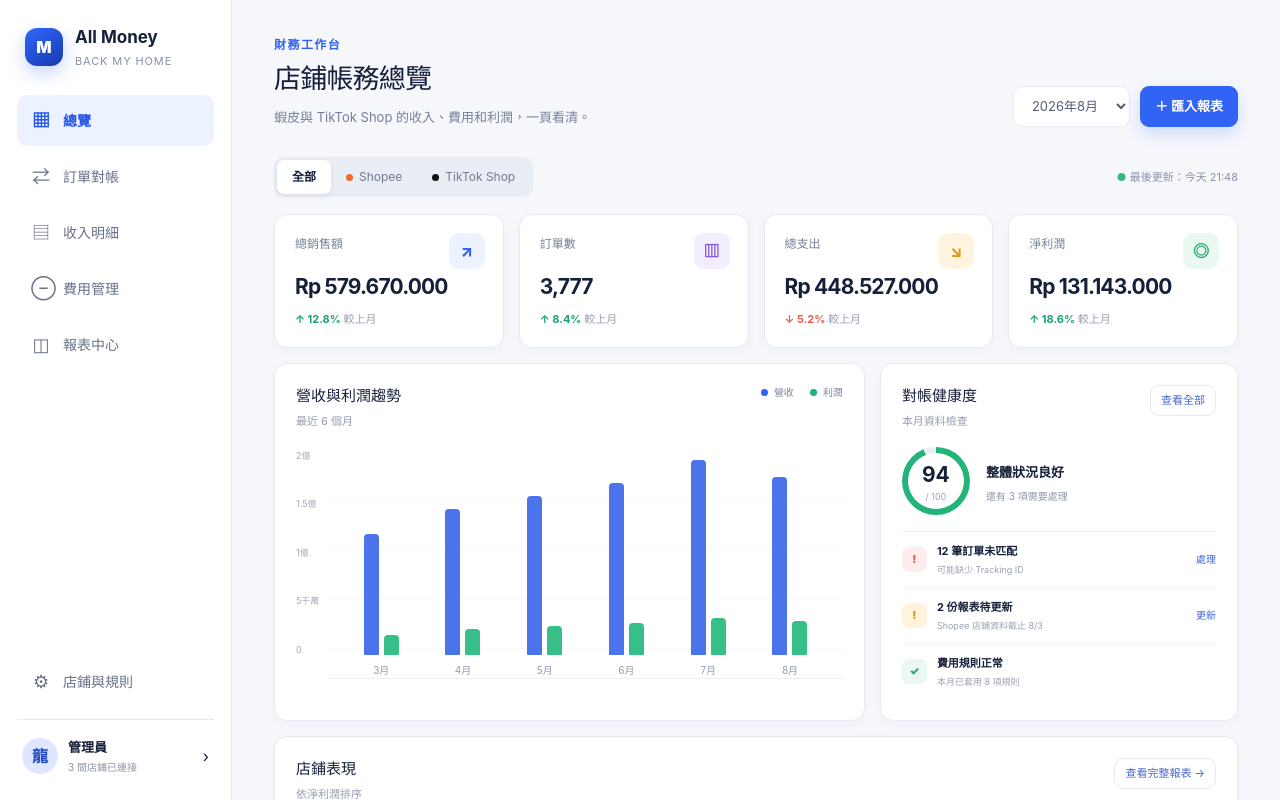
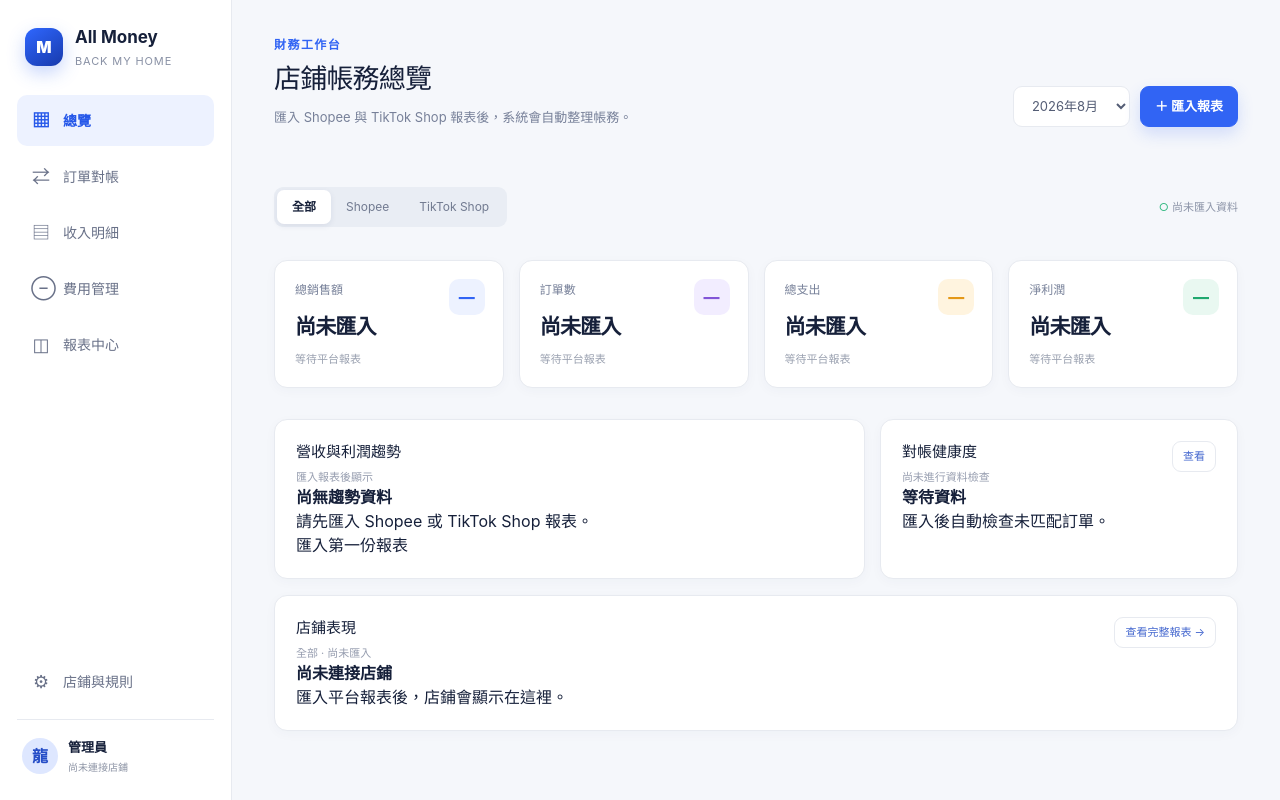
Before and after one commit to sunnyLLLLL/All-money-back-my-home, a Next.js app: page /All-money-back-my-home/ in a window 1280 px wide. Shown: the top 800 px of the page. Built offline with nearby package versions, Linux system fonts and the light colour scheme.

Commit message:
Replace dashboard with clean empty-data workspace

```diff
--- a/app/page.tsx
+++ b/app/page.tsx
@@ -1,146 +1,87 @@
 "use client";
 
-import { useMemo, useRef, useState } from "react";
+import { useRef, useState } from "react";
 
-type Platform = "全部" | "Shopee" | "TikTok Shop";
 type View = "dashboard" | "reconcile" | "income" | "expenses" | "reports" | "settings";
 
-const months = [
-  { name: "3月", revenue: 128, profit: 21 },
-  { name: "4月", revenue: 154, profit: 27 },
-  { name: "5月", revenue: 168, profit: 31 },
-  { name: "6月", revenue: 181, profit: 34 },
-  { name: "7月", revenue: 206, profit: 39 },
-  { name: "8月", revenue: 188, profit: 36 },
-];
-
-const shops = [
-  { platform: "TikTok Shop", name: "SURNO Official", orders: 1824, sales: 284_520_000, cost: 213_390_000, profit: 71_130_000, margin: 25 },
-  { platform: "Shopee", name: "SURNO Indonesia", orders: 1247, sales: 196_840_000, cost: 157_472_000, profit: 39_368_000, margin: 20 },
-  { platform: "TikTok Shop", name: "VRWEO Official", orders: 706, sales: 98_310_000, cost: 77_665_000, profit: 20_645_000, margin: 21 },
-];
-
-const money = (value: number) => `Rp ${new Intl.NumberFormat("id-ID").format(value)}`;
+const labels: Record<View, [string, string]> = {
+  dashboard: ["店鋪帳務總覽", "匯入 Shopee 與 TikTok Shop 報表後，系統會自動整理帳務。"],
+  reconcile: ["訂單對帳", "檢查平台訂單、物流單號與入帳金額是否一致。"],
+  income: ["收入明細", "集中查看店鋪收入、退款與帳單調整。"],
+  expenses: ["費用管理", "管理廣告、平台、倉儲、人工與其他營運費用。"],
+  reports: ["報表中心", "產生每月店鋪利潤表並匯出。"],
+  settings: ["店鋪與規則", "管理店鋪、費用分攤與自動匹配規則。"],
+};
 
 export default function Home() {
   const [view, setView] = useState<View>("dashboard");
-  const [platform, setPlatform] = useState<Platform>("全部");
+  const [platform, setPlatform] = useState("全部");
   const [month, setMonth] = useState("2026年8月");
+  const [showImport, setShowImport] = useState(false);
   const [notice, setNotice] = useState("");
-  const [showImport, setShowImport] = useState(false);
-  const [expenseRows, setExpenseRows] = useState([
-    { name: "廣告推廣費", platform: "TikTok Shop", amount: 42_680_000, date: "2026/08/05" },
-    { name: "平台服務費", platform: "Shopee", amount: 29_740_000, date: "2026/08/04" },
-    { name: "倉儲費用", platform: "共同費用", amount: 16_520_000, date: "2026/08/01" },
-  ]);
+  const [rules, setRules] = useState([true, true, true, false]);
+  const [expenses, setExpenses] = useState<string[]>([]);
   const inputRef = useRef<HTMLInputElement>(null);
-  const filtered = useMemo(() => shops.filter((s) => platform === "全部" || s.platform === platform), [platform]);
-  const totals = useMemo(() => filtered.reduce((a, s) => ({ sales: a.sales + s.sales, orders: a.orders + s.orders, cost: a.cost + s.cost, profit: a.profit + s.profit }), { sales: 0, orders: 0, cost: 0, profit: 0 }), [filtered]);
 
-  function importFile(file?: File) {
+  const go = (next: View) => { setView(next); window.scrollTo({ top: 0, behavior: "smooth" }); };
+  const imported = (file?: File) => {
     if (!file) return;
-    setNotice(`已讀取「${file.name}」，下一步將進行欄位配對。`);
     setShowImport(false);
-    window.setTimeout(() => setNotice(""), 5000);
-  }
-
-  const titles: Record<View, [string, string]> = {
-    dashboard: ["店鋪帳務總覽", "蝦皮與 TikTok Shop 的收入、費用和利潤，一頁看清。"],
-    reconcile: ["訂單對帳", "檢查平台訂單、物流單號與入帳金額是否一致。"],
-    income: ["收入明細", "集中查看所有店鋪收入、退款與帳單調整。"],
-    expenses: ["費用管理", "管理廣告、平台、倉儲、人工與其他營運費用。"],
-    reports: ["報表中心", "產生每月店鋪利潤表並匯出 CSV。"],
-    settings: ["店鋪與規則", "管理店鋪、費用分攤與自動匹配規則。"],
+    setNotice(`已選擇「${file.name}」，等待欄位配對。`);
+    window.setTimeout(() => setNotice(""), 4000);
+  };
+  const exportEmpty = () => {
+    const blob = new Blob(["店鋪,平台,訂單,銷售額,總成本,淨利潤,利潤率\n"], { type: "text/csv;charset=utf-8" });
+    const url = URL.createObjectURL(blob);
+    const a = document.createElement("a"); a.href = url; a.download = `All-Money-${month}.csv`; a.click();
+    URL.revokeObjectURL(url); setNotice("空白報表已匯出。"); window.setTimeout(() => setNotice(""), 4000);
   };
 
-  function go(next: View) { setView(next); window.scrollTo({ top: 0, behavior: "smooth" }); }
-
-  function exportReport() {
-    const rows = ["店鋪,平台,訂單,銷售額,總成本,淨利潤,利潤率", ...shops.map(s => `${s.name},${s.platform},${s.orders},${s.sales},${s.cost},${s.profit},${s.margin}%`)];
-    const blob = new Blob(["\uFEFF" + rows.join("\n")], { type: "text/csv;charset=utf-8" });
-    const url = URL.createObjectURL(blob); const a = document.createElement("a"); a.href = url; a.download = `All-Money-${month}.csv`; a.click(); URL.revokeObjectURL(url);
-    setNotice("月度利潤報表已匯出。"); window.setTimeout(() => setNotice(""), 4000);
-  }
-
-  return (
-    <main className="app-shell">
+  return <main className="app-shell">
     <aside className="sidebar">
       <div className="brand"><span className="brand-mark">M</span><div><b>All Money</b><small>Back My Home</small></div></div>
       <nav>
-          <button className={`nav-item ${view === "dashboard" ? "active" : ""}`} onClick={() => go("dashboard")}><span>▦</span>總覽</button>
-          <button className={`nav-item ${view === "reconcile" ? "active" : ""}`} onClick={() => go("reconcile")}><span>⇄</span>訂單對帳</button>
-          <button className={`nav-item ${view === "income" ? "active" : ""}`} onClick={() => go("income")}><span>▤</span>收入明細</button>
-          <button className={`nav-item ${view === "expenses" ? "active" : ""}`} onClick={() => go("expenses")}><span>⊖</span>費用管理</button>
-          <button className={`nav-item ${view === "reports" ? "active" : ""}`} onClick={() => go("reports")}><span>◫</span>報表中心</button>
+        {([["dashboard","▦","總覽"],["reconcile","⇄","訂單對帳"],["income","▤","收入明細"],["expenses","⊖","費用管理"],["reports","◫","報表中心"]] as [View,string,string][]).map(([key,icon,text]) =>
+          <button key={key} className={`nav-item ${view===key?"active":""}`} onClick={()=>go(key)}><span>{icon}</span>{text}</button>
+        )}
       </nav>
       <div className="sidebar-bottom">
-          <button className={`nav-item ${view === "settings" ? "active" : ""}`} onClick={() => go("settings")}><span>⚙</span>店鋪與規則</button>
-          <div className="profile"><div className="avatar">龍</div><div><b>管理員</b><small>3 間店鋪已連接</small></div><span>›</span></div>
+        <button className={`nav-item ${view==="settings"?"active":""}`} onClick={()=>go("settings")}><span>⚙</span>店鋪與規則</button>
+        <div className="profile"><div className="avatar">龍</div><div><b>管理員</b><small>尚未連接店鋪</small></div></div>
       </div>
     </aside>
 
     <section className="workspace">
       <header>
-          <div><p className="eyebrow">財務工作台</p><h1>{titles[view][0]}</h1><p className="subtitle">{titles[view][1]}</p></div>
-          <div className="header-actions"><select className="period" value={month} onChange={(e) => setMonth(e.target.value)}><option>2026年8月</option><option>2026年7月</option><option>2026年6月</option><option>2026年5月</option><option>2026年4月</option></select><button className="primary" onClick={() => setShowImport(true)}>＋ 匯入報表</button></div>
+        <div><p className="eyebrow">財務工作台</p><h1>{labels[view][0]}</h1><p className="subtitle">{labels[view][1]}</p></div>
+        <div className="header-actions">
+          <select className="period" value={month} onChange={e=>setMonth(e.target.value)}>{["2026年8月","2026年7月","2026年6月","2026年5月","2026年4月"].map(m=><option key={m}>{m}</option>)}</select>
+          <button className="primary" onClick={()=>setShowImport(true)}>＋ 匯入報表</button>
+        </div>
       </header>
 
-        {view === "dashboard" ? <>
-        <div className="filter-row">
-          <div className="tabs">{(["全部", "Shopee", "TikTok Shop"] as Platform[]).map((p) => <button key={p} className={platform === p ? "selected" : ""} onClick={() => setPlatform(p)}>{p === "Shopee" && <i className="dot orange" />}{p === "TikTok Shop" && <i className="dot black" />}{p}</button>)}</div>
-          <span className="sync">● 最後更新：今天 21:48</span>
-        </div>
+      {view==="dashboard" && <section className="page-stack">
+        <div className="filter-row"><div className="tabs">{["全部","Shopee","TikTok Shop"].map(p=><button key={p} className={platform===p?"selected":""} onClick={()=>setPlatform(p)}>{p}</button>)}</div><span className="sync">○ 尚未匯入資料</span></div>
+        <section className="kpi-grid">{[["總銷售額","尚未匯入","blue"],["訂單數","尚未匯入","violet"],["總支出","尚未匯入","amber"],["淨利潤","尚未匯入","green"]].map(([a,b,t])=><article className="metric" key={a}><div className={`metric-icon ${t}`}>—</div><div className="metric-top"><span>{a}</span></div><strong>{b}</strong><p><span>等待平台報表</span></p></article>)}</section>
+        <section className="dashboard-grid">
+          <article className="card"><div className="card-title"><div><h2>營收與利潤趨勢</h2><p>匯入報表後顯示</p></div></div><div className="empty-state"><b>尚無趨勢資料</b><p>請先匯入 Shopee 或 TikTok Shop 報表。</p><button onClick={()=>setShowImport(true)}>匯入第一份報表</button></div></article>
+          <article className="card"><div className="card-title"><div><h2>對帳健康度</h2><p>尚未進行資料檢查</p></div><button onClick={()=>go("reconcile")}>查看</button></div><div className="empty-state compact"><b>等待資料</b><p>匯入後自動檢查未匹配訂單。</p></div></article>
+        </section>
+        <article className="card"><div className="card-title"><div><h2>店鋪表現</h2><p>{platform} · 尚未匯入</p></div><button onClick={()=>go("reports")}>查看完整報表 →</button></div><div className="empty-state compact"><b>尚未連接店鋪</b><p>匯入平台報表後，店鋪會顯示在這裡。</p></div></article>
+      </section>}
 
-        <section className="kpi-grid">
-          <Metric label="總銷售額" value={money(totals.sales)} change="12.8%" tone="blue" />
-          <Metric label="訂單數" value={new Intl.NumberFormat().format(totals.orders)} change="8.4%" tone="violet" />
-          <Metric label="總支出" value={money(totals.cost)} change="5.2%" tone="amber" inverse />
-          <Metric label="淨利潤" value={money(totals.profit)} change="18.6%" tone="green" />
+      {view==="reconcile" && <section className="page-stack"><div className="summary-strip"><b>待處理：尚未匯入</b><span>請先加入平台訂單與帳款報表</span><button onClick={()=>setShowImport(true)}>更新報表</button></div><article className="card"><div className="card-title"><div><h2>未匹配訂單</h2><p>{month}</p></div></div><div className="empty-state"><b>目前沒有訂單資料</b><p>匯入資料後可在此標記匹配結果。</p></div></article></section>}
+
+      {view==="income" && <section className="page-stack"><article className="card"><div className="card-title"><div><h2>收入流水</h2><p>{month}</p></div><button onClick={()=>setShowImport(true)}>匯入收入報表</button></div><div className="empty-state"><b>尚未匯入收入資料</b><p>支援平台收入、退款及帳單調整報表。</p></div></article></section>}
+
+      {view==="expenses" && <section className="page-stack"><div className="summary-strip"><b>本月費用：尚未設定</b><span>已新增 {expenses.length} 個空白項目</span><button onClick={()=>setExpenses([...expenses,"未命名費用"])}>＋ 新增費用</button></div><article className="card"><div className="card-title"><div><h2>費用明細</h2><p>新增項目後再填入實際資料</p></div></div>{expenses.length===0?<div className="empty-state"><b>尚無費用項目</b><p>按上方按鈕開始新增。</p></div>:<div className="setting-list">{expenses.map((e,i)=><div key={i}><p><b>{e}</b><small>尚未填寫金額與日期</small></p><button className="delete-button" onClick={()=>setExpenses(expenses.filter((_,x)=>x!==i))}>刪除</button></div>)}</div>}</article></section>}
+
+      {view==="reports" && <section className="page-stack"><div className="report-hero"><div><span>月度利潤報表</span><h2>{month}</h2><p>尚未匯入店鋪與訂單</p></div><button onClick={exportEmpty}>↓ 匯出空白 CSV</button></div><article className="card"><div className="empty-state"><b>尚無可統計資料</b><p>匯入平台報表後，損益表將自動產生。</p></div></article></section>}
+
+      {view==="settings" && <section className="page-stack"><article className="card"><div className="card-title"><div><h2>已連接店鋪</h2><p>尚未連接任何店鋪</p></div><button onClick={()=>setShowImport(true)}>＋ 新增店鋪資料</button></div><div className="empty-state compact"><b>從報表建立店鋪</b><p>首次匯入後自動識別平台與店鋪。</p></div></article><article className="card"><div className="card-title"><div><h2>自動處理規則</h2><p>匯入報表時套用</p></div></div><div className="setting-list">{["依物流單號自動匹配訂單","退貨訂單自動扣除收入","廣告費依店鋪分攤","低效益時顯示警告"].map((name,i)=><div key={name}><p><b>{name}</b><small>可隨時開啟或關閉</small></p><label className="switch"><input type="checkbox" checked={rules[i]} onChange={()=>setRules(rules.map((v,x)=>x===i?!v:v))}/><i /></label></div>)}</div></article></section>}
     </section>
 
-        <section className="dashboard-grid">
-          <article className="card chart-card">
-            <div className="card-title"><div><h2>營收與利潤趨勢</h2><p>最近 6 個月</p></div><div className="legend"><span><i className="dot blue" />營收</span><span><i className="dot green" />利潤</span></div></div>
-            <div className="chart">
-              <div className="y-axis"><span>2億</span><span>1.5億</span><span>1億</span><span>5千萬</span><span>0</span></div>
-              <div className="bars">{months.map((m) => <div className="bar-group" key={m.name}><div className="bar-pair"><div className="bar revenue" style={{ height: `${m.revenue / 2.15}%` }} /><div className="bar profit" style={{ height: `${m.profit / 2.15}%` }} /></div><span>{m.name}</span></div>)}</div>
-            </div>
-          </article>
-
-          <article className="card health-card">
-            <div className="card-title"><div><h2>對帳健康度</h2><p>本月資料檢查</p></div><button onClick={() => go("reconcile")}>查看全部</button></div>
-            <div className="score-wrap"><div className="score-ring"><strong>94</strong><span>/ 100</span></div><div><b>整體狀況良好</b><p>還有 3 項需要處理</p></div></div>
-            <div className="issues"><div><span className="status bad">!</span><p><b>12 筆訂單未匹配</b><small>可能缺少 Tracking ID</small></p><button className="text-action" onClick={() => go("reconcile")}>處理</button></div><div><span className="status warn">!</span><p><b>2 份報表待更新</b><small>Shopee 店鋪資料截止 8/3</small></p><button className="text-action" onClick={() => setShowImport(true)}>更新</button></div><div><span className="status good">✓</span><p><b>費用規則正常</b><small>本月已套用 8 項規則</small></p></div></div>
-          </article>
-        </section>
-
-        <section className="card shop-card">
-          <div className="card-title"><div><h2>店鋪表現</h2><p>依淨利潤排序</p></div><button onClick={() => go("reports")}>查看完整報表 →</button></div>
-          <div className="table-wrap"><table><thead><tr><th>平台與店鋪</th><th>訂單</th><th>銷售額</th><th>總成本</th><th>淨利潤</th><th>利潤率</th></tr></thead><tbody>{filtered.map((s) => <tr key={s.name}><td><span className={`platform-icon ${s.platform === "Shopee" ? "shopee" : "tiktok"}`}>{s.platform === "Shopee" ? "S" : "♪"}</span><div><b>{s.name}</b><small>{s.platform}</small></div></td><td>{s.orders.toLocaleString()}</td><td>{money(s.sales)}</td><td>{money(s.cost)}</td><td className="profit-text">{money(s.profit)}</td><td><span className="margin">{s.margin}%</span></td></tr>)}</tbody></table></div>
-        </section></> : <WorkspacePage view={view} month={month} expenseRows={expenseRows} setExpenseRows={setExpenseRows} exportReport={exportReport} openImport={() => setShowImport(true)} />}
-      </section>
-
-      {showImport && <div className="modal-backdrop" onMouseDown={() => setShowImport(false)}><section className="modal" onMouseDown={(e) => e.stopPropagation()}><button className="close" onClick={() => setShowImport(false)}>×</button><div className="modal-icon">⇧</div><h2>匯入平台報表</h2><p>支援 Shopee 與 TikTok Shop 匯出的 Excel 或 CSV 報表。</p><button className="dropzone" onClick={() => inputRef.current?.click()}><b>選擇檔案</b><span>或將檔案拖曳到這裡</span></button><input ref={inputRef} hidden type="file" accept=".xlsx,.xls,.csv" onChange={(e) => importFile(e.target.files?.[0])} /><small>檔案只用於帳務分析，不會公開分享。</small></section></div>}
+    {showImport && <div className="modal-backdrop" onMouseDown={()=>setShowImport(false)}><section className="modal" onMouseDown={e=>e.stopPropagation()}><button className="close" onClick={()=>setShowImport(false)}>×</button><div className="modal-icon">⇧</div><h2>匯入平台報表</h2><p>支援 Shopee 與 TikTok Shop 匯出的 Excel 或 CSV 報表。</p><button className="dropzone" onClick={()=>inputRef.current?.click()}><b>選擇檔案</b><span>或將檔案拖曳到這裡</span></button><input ref={inputRef} hidden type="file" accept=".xlsx,.xls,.csv" onChange={e=>imported(e.target.files?.[0])}/><small>檔案只在目前瀏覽器中處理。</small></section></div>}
     {notice && <div className="toast">✓ {notice}</div>}
-    </main>
-  );
+  </main>;
 }
-
-function WorkspacePage({ view, month, expenseRows, setExpenseRows, exportReport, openImport }: { view: View; month: string; expenseRows: {name:string;platform:string;amount:number;date:string}[]; setExpenseRows: React.Dispatch<React.SetStateAction<{name:string;platform:string;amount:number;date:string}[]>>; exportReport:()=>void; openImport:()=>void }) {
-  const [matched, setMatched] = useState<string[]>([]);
-  const [rules, setRules] = useState([true, true, true, false]);
-  const orders = [
-    { id: "576829104331", platform: "TikTok Shop", tracking: "SPXID082191402", amount: 159_900, state: "缺少平台款項" },
-    { id: "260805K7Q3X9", platform: "Shopee", tracking: "SPXID082176625", amount: 214_900, state: "Tracking ID 未匹配" },
-    { id: "576827401152", platform: "TikTok Shop", tracking: "JXID803614992", amount: 373_300, state: "手續費差異" },
-  ];
-  if (view === "reconcile") return <section className="page-stack"><div className="summary-strip"><b>待處理 12 筆</b><span>金額差異 {money(2_846_500)}</span><span>已匹配 3,765 筆</span><button onClick={openImport}>更新報表</button></div><article className="card"><div className="card-title"><div><h2>未匹配訂單</h2><p>{month} · 點擊右側按鈕標記完成</p></div></div><div className="table-wrap"><table><thead><tr><th>訂單編號</th><th>平台</th><th>物流單號</th><th>訂單金額</th><th>異常原因</th><th>操作</th></tr></thead><tbody>{orders.map(o => <tr key={o.id}><td><b>{o.id}</b></td><td>{o.platform}</td><td>{o.tracking}</td><td>{money(o.amount)}</td><td><span className="error-pill">{matched.includes(o.id) ? "已處理" : o.state}</span></td><td><button className="row-button" disabled={matched.includes(o.id)} onClick={() => setMatched([...matched,o.id])}>{matched.includes(o.id) ? "完成" : "標記匹配"}</button></td></tr>)}</tbody></table></div></article></section>;
-  if (view === "income") return <section className="page-stack"><div className="mini-kpis"><div><span>商品收入</span><b>{money(579_670_000)}</b></div><div><span>退款／取消</span><b className="red">-{money(18_420_000)}</b></div><div><span>帳單調整</span><b>{money(3_260_000)}</b></div></div><article className="card"><div className="card-title"><div><h2>收入流水</h2><p>{month} 所有平台</p></div><button onClick={openImport}>匯入收入報表</button></div><div className="table-wrap"><table><thead><tr><th>日期</th><th>來源</th><th>店鋪</th><th>類型</th><th>金額</th></tr></thead><tbody>{[["08/05","TikTok Shop","SURNO Official","訂單收入",12840000],["08/05","Shopee","SURNO Indonesia","訂單收入",8960000],["08/04","TikTok Shop","VRWEO Official","退款",-429800],["08/04","Shopee","SURNO Indonesia","帳單調整",3260000]].map((r,i)=><tr key={i}>{r.map((v,j)=><td key={j} className={j===4?(Number(v)<0?"red":"profit-text"):""}>{j===4?money(Number(v)):v}</td>)}</tr>)}</tbody></table></div></article></section>;
-  if (view === "expenses") return <section className="page-stack"><div className="summary-strip"><b>本月總支出 {money(expenseRows.reduce((a,b)=>a+b.amount,0))}</b><span>共 {expenseRows.length} 筆費用</span><button onClick={() => setExpenseRows([{name:"新增其他費用",platform:"共同費用",amount:1_000_000,date:"2026/08/05"},...expenseRows])}>＋ 新增費用</button></div><article className="card"><div className="card-title"><div><h2>費用明細</h2><p>新增的項目會立即計入總支出</p></div></div><div className="table-wrap"><table><thead><tr><th>日期</th><th>費用項目</th><th>歸屬平台</th><th>金額</th><th>操作</th></tr></thead><tbody>{expenseRows.map((e,i)=><tr key={i}><td>{e.date}</td><td><b>{e.name}</b></td><td>{e.platform}</td><td>{money(e.amount)}</td><td><button className="delete-button" onClick={()=>setExpenseRows(expenseRows.filter((_,x)=>x!==i))}>刪除</button></td></tr>)}</tbody></table></div></article></section>;
-  if (view === "reports") return <section className="page-stack"><div className="report-hero"><div><span>月度利潤報表</span><h2>{month}</h2><p>已整合 3 間店鋪、3,777 筆訂單</p></div><button onClick={exportReport}>↓ 匯出 CSV</button></div><article className="card"><div className="card-title"><div><h2>平台損益表</h2><p>實際收入減去商品、平台、廣告與營運成本</p></div></div><div className="table-wrap"><table><thead><tr><th>店鋪</th><th>銷售額</th><th>總成本</th><th>淨利潤</th><th>利潤率</th></tr></thead><tbody>{shops.map(s=><tr key={s.name}><td><b>{s.name}</b><small>{s.platform}</small></td><td>{money(s.sales)}</td><td>{money(s.cost)}</td><td className="profit-text">{money(s.profit)}</td><td><span className="margin">{s.margin}%</span></td></tr>)}</tbody></table></div></article></section>;
-  return <section className="page-stack"><article className="card"><div className="card-title"><div><h2>已連接店鋪</h2><p>控制哪些店鋪納入報表</p></div><button onClick={openImport}>＋ 新增店鋪資料</button></div><div className="setting-list">{shops.map(s=><div key={s.name}><span className={`platform-icon ${s.platform === "Shopee" ? "shopee":"tiktok"}`}>{s.platform === "Shopee" ? "S":"♪"}</span><p><b>{s.name}</b><small>{s.platform} · 正常同步</small></p><label className="switch"><input type="checkbox" defaultChecked/><i /></label></div>)}</div></article><article className="card"><div className="card-title"><div><h2>自動處理規則</h2><p>匯入報表時自動套用</p></div></div><div className="setting-list rules">{["依 Tracking ID 自動匹配訂單","退貨訂單自動扣除收入","廣告費依店鋪分攤","ROI 低於 8 時顯示警告"].map((name,i)=><div key={name}><p><b>{name}</b><small>{i===0?"同時檢查訂單編號":"可隨時開啟或關閉"}</small></p><label className="switch"><input type="checkbox" checked={rules[i]} onChange={()=>setRules(rules.map((v,x)=>x===i?!v:v))}/><i /></label></div>)}</div></article></section>;
-}
-
-function Metric({ label, value, change, tone, inverse = false }: { label: string; value: string; change: string; tone: string; inverse?: boolean }) {
-  return <article className="metric"><div className={`metric-icon ${tone}`}>{tone === "blue" ? "↗" : tone === "violet" ? "▥" : tone === "amber" ? "↘" : "◎"}</div><div className="metric-top"><span>{label}</span><button>•••</button></div><strong>{value}</strong><p className={inverse ? "down" : "up"}>{inverse ? "↓" : "↑"} {change} <span>較上月</span></p></article>;
-}
```
Lines whose indentation alone changed are shown as unchanged.
